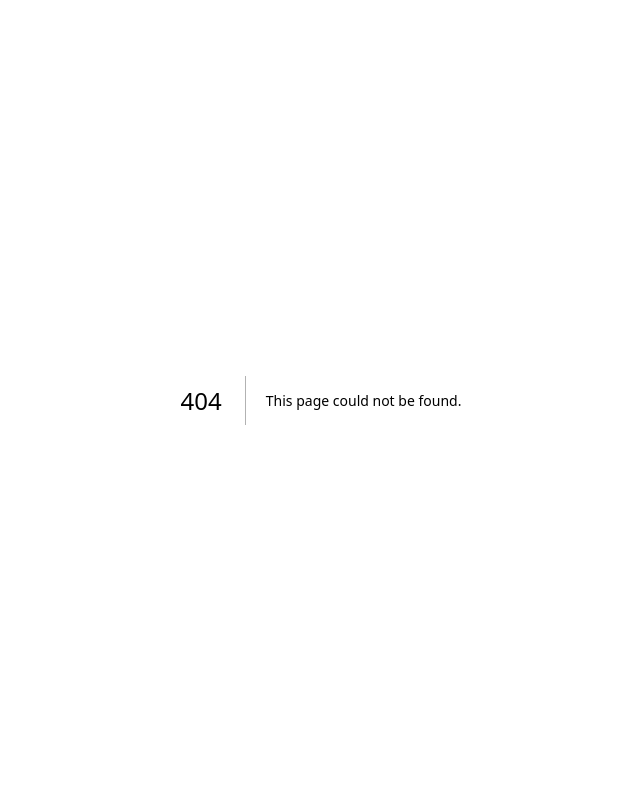
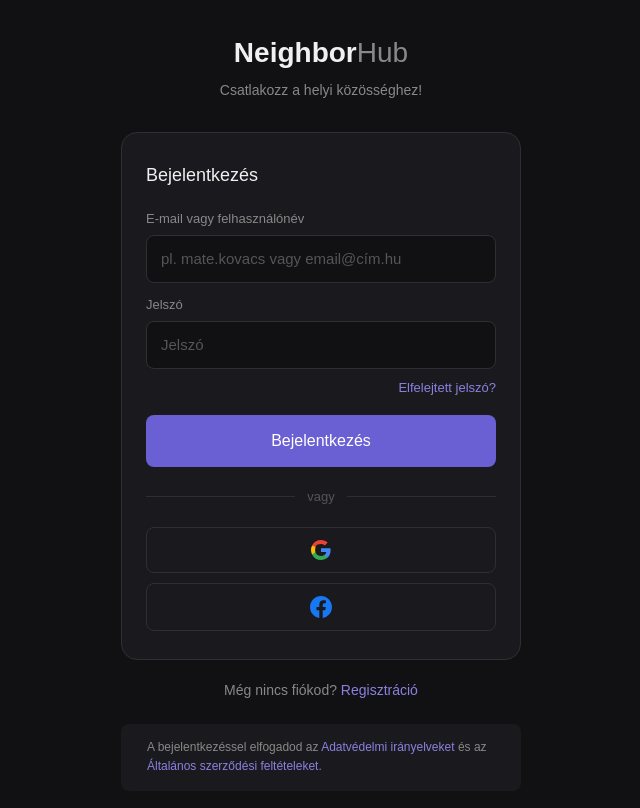
Before and after one commit to santa-mark-1/teszt, a Next.js app: page /login in a window 1280 px wide. Before the commit this address had no page. Shown: the top 808 px of the page, without its empty margins (319-959 px from the left). Built offline with nearby package versions, Linux system fonts and the light colour scheme.

Commit message:
uj login oldal tailwind typescript

```diff
--- /dev/null
+++ b/app/login/page.tsx
@@ -0,0 +1,121 @@
+"use client";
+import { useState } from "react";
+
+export default function LoginPage() {
+  const [showPassword, setShowPassword] = useState<boolean>(false);
+
+  return (
+    <div className="min-h-screen flex items-center justify-center bg-[#111113] text-[#f0f0f0] px-4 py-8">
+      <div className="w-full max-w-[400px]">
+
+        {/* Logo */}
+        <div className="text-center mb-8">
+          <p className="text-[28px] font-bold text-[#f0f0f0]">
+            Neighbor<span className="font-normal text-[#888]">Hub</span>
+          </p>
+          <p className="text-sm text-[#888] mt-1.5">Csatlakozz a helyi közösséghez!</p>
+        </div>
+
+        {/* Card */}
+        <div className="bg-[#1a1a1e] border border-[#2e2e35] rounded-2xl px-6 py-7">
+          <h2 className="text-lg font-medium mb-5 text-[#f0f0f0]">Bejelentkezés</h2>
+
+          {/* Username */}
+          <label htmlFor="username" className="block text-[13px] text-[#888] mb-1.5">
+            E-mail vagy felhasználónév
+          </label>
+          <input
+            type="text"
+            id="username"
+            placeholder="pl. mate.kovacs vagy email@cím.hu"
+            className="w-full px-3.5 py-3 rounded-lg border border-[#2e2e35] bg-[#111113] text-[#f0f0f0] text-[15px] outline-none mb-3 placeholder-[#555] transition-colors duration-200 focus:border-[#8b80e0]"
+          />
+
+          {/* Password */}
+          <label htmlFor="password" className="block text-[13px] text-[#888] mb-1.5">
+            Jelszó
+          </label>
+          <div className="relative mb-1.5">
+            <input
+              type={showPassword ? "text" : "password"}
+              id="password"
+              placeholder="Jelszó"
+              className="w-full px-3.5 py-3 pr-11 rounded-lg border border-[#2e2e35] bg-[#111113] text-[#f0f0f0] text-[15px] outline-none placeholder-[#555] transition-colors duration-200 focus:border-[#8b80e0]"
+            />
+            <button
+              onClick={() => setShowPassword(!showPassword)}
+              aria-label="Jelszó megjelenítése"
+              className="absolute right-3 top-1/2 -translate-y-1/2 text-lg text-[#666] bg-transparent border-none cursor-pointer p-0"
+            >
+              <i className={showPassword ? "ti ti-eye-off" : "ti ti-eye"} />
+            </button>
+          </div>
+
+          {/* Forgot */}
+          <div className="text-right mb-4">
+            <a href="#" className="text-[13px] text-[#8b80e0] no-underline hover:underline">
+              Elfelejtett jelszó?
+            </a>
+          </div>
+
+          {/* Login button */}
+          <button className="w-full py-3.5 rounded-lg bg-[#6b5fd4] border-none text-white text-base font-medium cursor-pointer transition-colors duration-200 hover:bg-[#5a4ec0]">
+            Bejelentkezés
+          </button>
+
+          {/* Divider */}
+          <div className="flex items-center gap-3 my-5 text-[#555] text-[13px] before:content-[''] before:flex-1 before:h-px before:bg-[#2e2e35] after:content-[''] after:flex-1 after:h-px after:bg-[#2e2e35]">
+            vagy
+          </div>
+
+          {/* Google */}
+          <button className="group w-full px-4 py-3 rounded-lg bg-[#1a1a1e] border border-[#2e2e35] text-[#f0f0f0] text-sm font-medium cursor-pointer flex items-center justify-center overflow-hidden mb-2.5 whitespace-nowrap transition-colors duration-200 hover:bg-[#222228] hover:border-[#444]">
+            <span className="flex items-center flex-shrink-0 transition-transform duration-500 group-hover:scale-[1.08]">
+              <svg width="20" height="20" viewBox="0 0 18 18" fill="none" aria-hidden="true">
+                <path d="M17.64 9.2c0-.637-.057-1.251-.164-1.84H9v3.481h4.844a4.14 4.14 0 0 1-1.796 2.717v2.258h2.908c1.702-1.567 2.684-3.875 2.684-6.615Z" fill="#4285F4"/>
+                <path d="M9 18c2.43 0 4.467-.806 5.956-2.18l-2.908-2.259c-.806.54-1.837.86-3.048.86-2.344 0-4.328-1.584-5.036-3.711H.957v2.332A8.997 8.997 0 0 0 9 18Z" fill="#34A853"/>
+                <path d="M3.964 10.71A5.41 5.41 0 0 1 3.682 9c0-.593.102-1.17.282-1.71V4.958H.957A8.996 8.996 0 0 0 0 9c0 1.452.348 2.827.957 4.042l3.007-2.332Z" fill="#FBBC05"/>
+                <path d="M9 3.58c1.321 0 2.508.454 3.44 1.345l2.582-2.58C13.463.891 11.426 0 9 0A8.997 8.997 0 0 0 .957 4.958L3.964 6.29C4.672 4.163 6.656 3.58 9 3.58Z" fill="#EA4335"/>
+              </svg>
+            </span>
+            <span className="max-w-0 overflow-hidden opacity-0 -translate-x-1 ml-0 transition-all duration-500 group-hover:max-w-[200px] group-hover:opacity-100 group-hover:translate-x-0 group-hover:ml-2.5">
+              Folytatás Google-lal
+            </span>
+          </button>
+
+          {/* Facebook */}
+          <button className="group w-full px-4 py-3 rounded-lg bg-[#1a1a1e] border border-[#2e2e35] text-[#f0f0f0] text-sm font-medium cursor-pointer flex items-center justify-center overflow-hidden whitespace-nowrap transition-colors duration-200 hover:bg-[#222228] hover:border-[#444]">
+            <span className="flex items-center flex-shrink-0 transition-transform duration-500 group-hover:scale-[1.08]">
+              <svg width="22" height="22" viewBox="0 0 24 24" fill="#1877F2" aria-hidden="true">
+                <path d="M24 12.073C24 5.404 18.627 0 12 0S0 5.404 0 12.073C0 18.1 4.388 23.094 10.125 24v-8.437H7.078v-3.49h3.047V9.41c0-3.025 1.791-4.697 4.533-4.697 1.312 0 2.686.235 2.686.235v2.97h-1.513c-1.491 0-1.956.93-1.956 1.886v2.268h3.328l-.532 3.49h-2.796V24C19.612 23.094 24 18.1 24 12.073z"/>
+              </svg>
+            </span>
+            <span className="max-w-0 overflow-hidden opacity-0 -translate-x-1 ml-0 transition-all duration-500 group-hover:max-w-[200px] group-hover:opacity-100 group-hover:translate-x-0 group-hover:ml-2.5">
+              Folytatás Facebook-kal
+            </span>
+          </button>
+        </div>
+
+        {/* Register link */}
+        <div className="text-center mt-5 text-sm text-[#888]">
+          Még nincs fiókod?{" "}
+          <a href="/register" className="text-[#8b80e0] font-medium no-underline hover:underline">
+            Regisztráció
+          </a>
+        </div>
+
+        {/* Privacy note */}
+        <div className="mt-6 px-4 py-3.5 bg-[#1a1a1e] rounded-lg flex gap-2.5 items-start">
+          <i className="ti ti-shield-check text-lg text-[#8b80e0] flex-shrink-0 mt-px" />
+          <p className="text-xs text-[#888] leading-relaxed">
+            A bejelentkezéssel elfogadod az{" "}
+            <a href="/privacy" className="text-[#8b80e0] no-underline hover:underline">Adatvédelmi irányelveket</a>
+            {" "}és az{" "}
+            <a href="/terms" className="text-[#8b80e0] no-underline hover:underline">Általános szerződési feltételeket</a>.
+          </p>
+        </div>
+
+      </div>
+    </div>
+  );
+}
```
